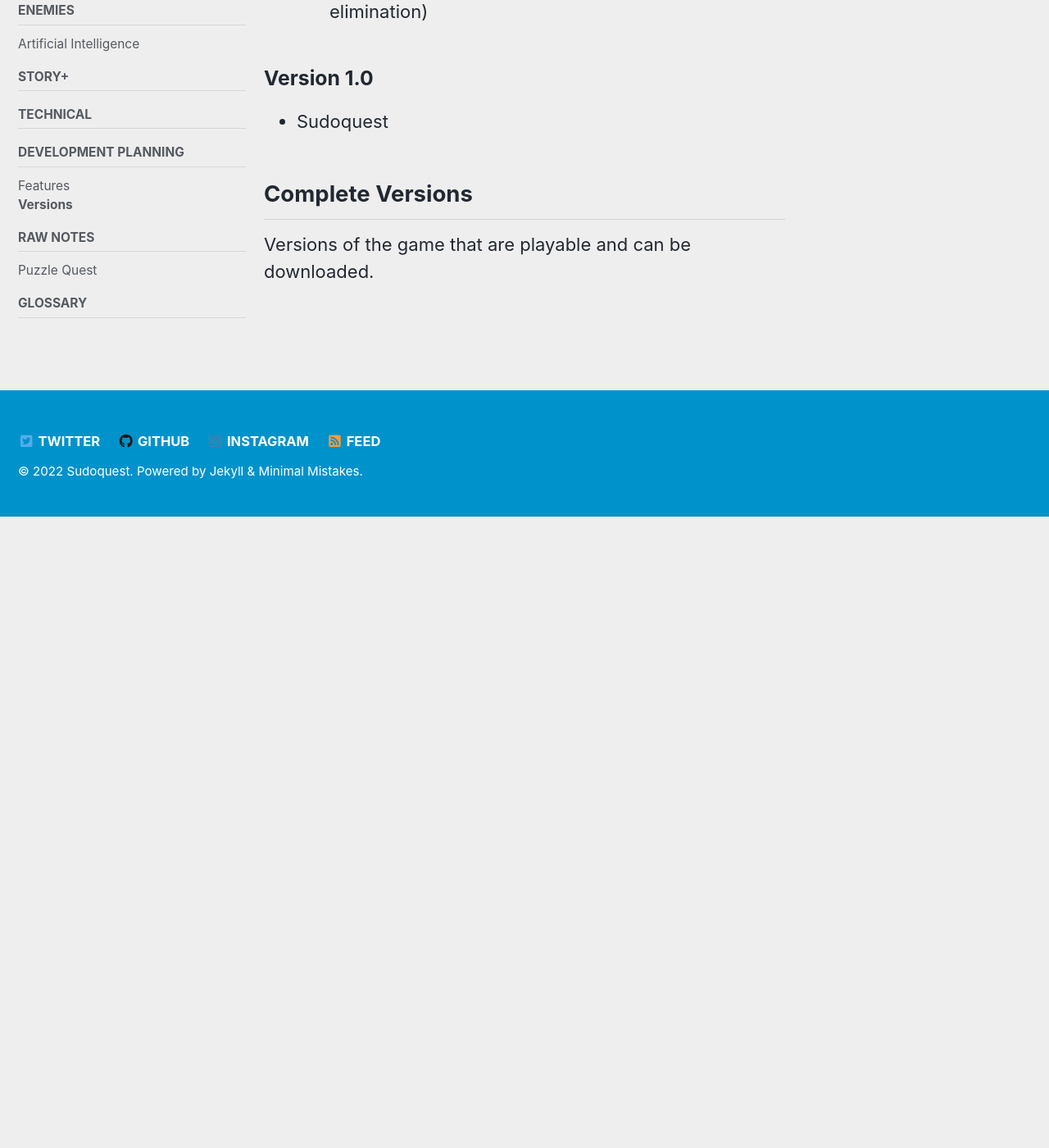
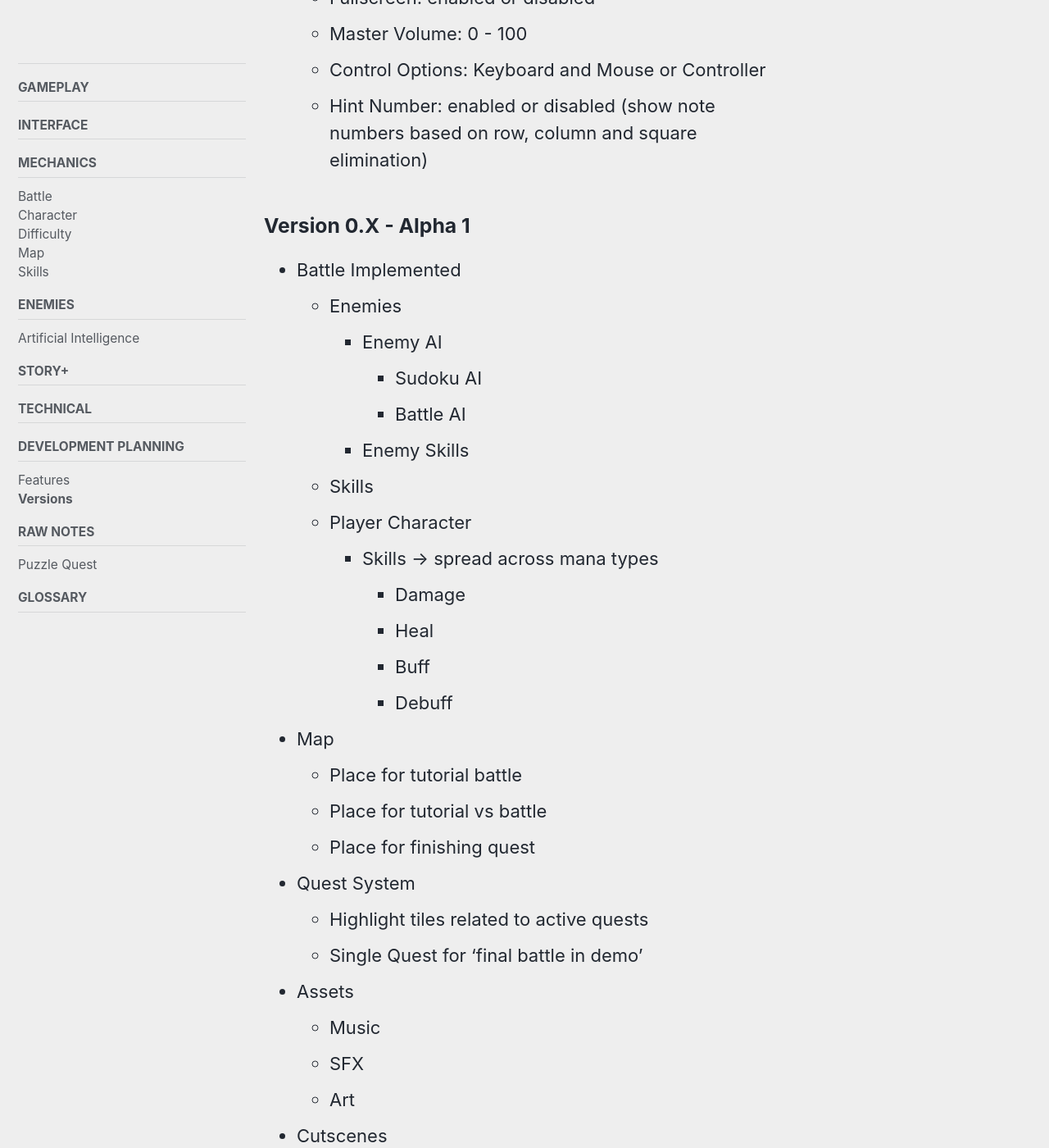
Before and after one commit to alyons/sudoquest_python, a Jekyll site: the page built from docs/_sudoquest/version_plan.md, in a window 1280 px wide and 1400 px high, scrolled down 987 px. Shown: the whole window at 82% size. Built offline with Jekyll 4.4.1, drawn with Linux system fonts in a browser that asks for light colours; cached includes are drawn as plain includes; before the commit the page ends 1617 px from its top, so only the background shows below that; some of the changed text lies outside the part shown.

```diff
--- a/docs/_sudoquest/version_plan.md
+++ b/docs/_sudoquest/version_plan.md
@@ -12,14 +12,50 @@
 - Can run the game without downloading Python
 - Can play Sudoku
   - Select level of difficulty (how many levels of difficulty are there)
+
+### Version 0.2
+
   - Raw sudoku play have different rules
     - Don't auto stop tiles unless number set in square conflicts with other number on the board (?)
+
+### Version 0.3
+
 - Can toggle options
   - Resolution: base or scaled
   - Fullscreen: enabled or disabled
   - Master Volume: 0 - 100
   - Control Options: Keyboard and Mouse or Controller
   - Hint Number: enabled or disabled (show note numbers based on row, column and square elimination)
+
+### Version 0.X - Alpha 1
+
+- Battle Implemented
+  - Enemies
+    - Enemy AI
+      - Sudoku AI
+      - Battle AI
+    - Enemy Skills
+  - Skills
+  - Player Character
+    - Skills -> spread across mana types
+      - Damage
+      - Heal
+      - Buff
+      - Debuff
+- Map
+  - Place for tutorial battle
+  - Place for tutorial vs battle
+  - Place for finishing quest
+- Quest System
+  - Highlight tiles related to active quests
+  - Single Quest for 'final battle in demo'
+- Assets
+  - Music
+  - SFX
+  - Art
+- Cutscenes
+  - To give people information
+  - Visual Novel Style
 
 ### Version 1.0
 
```
Also changed, not shown: docs/_sudoquest/difficulty.md (+1 -0 lines), docs/_sudoquest/features.md (+0 -1 lines).
